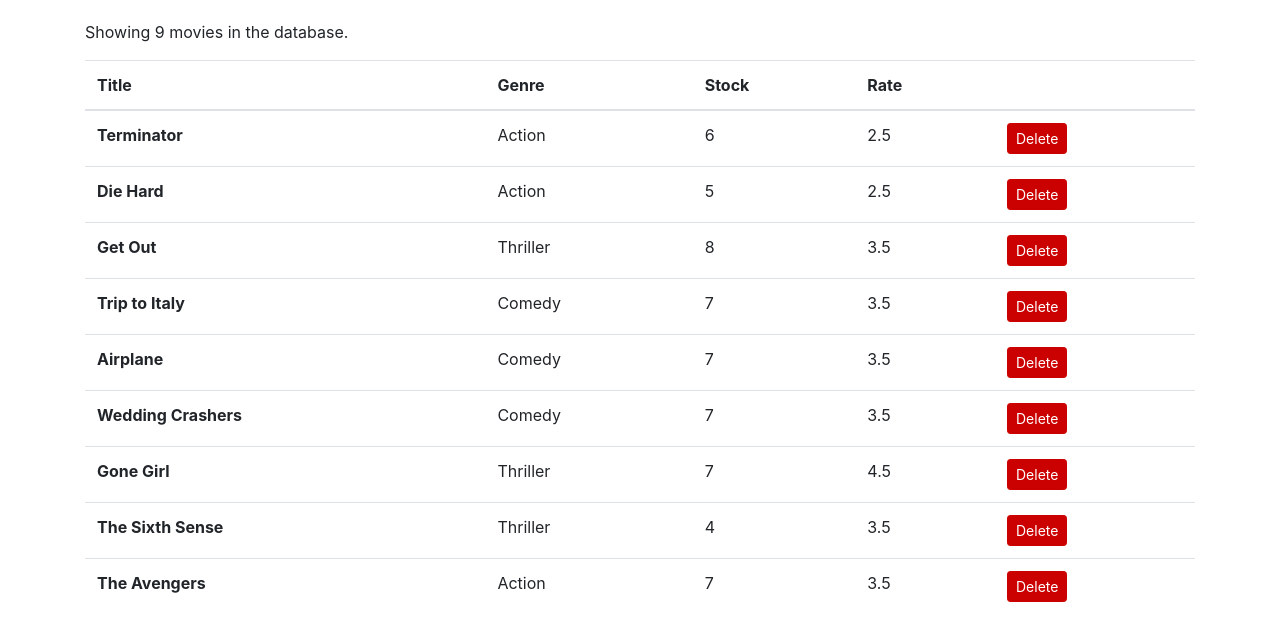
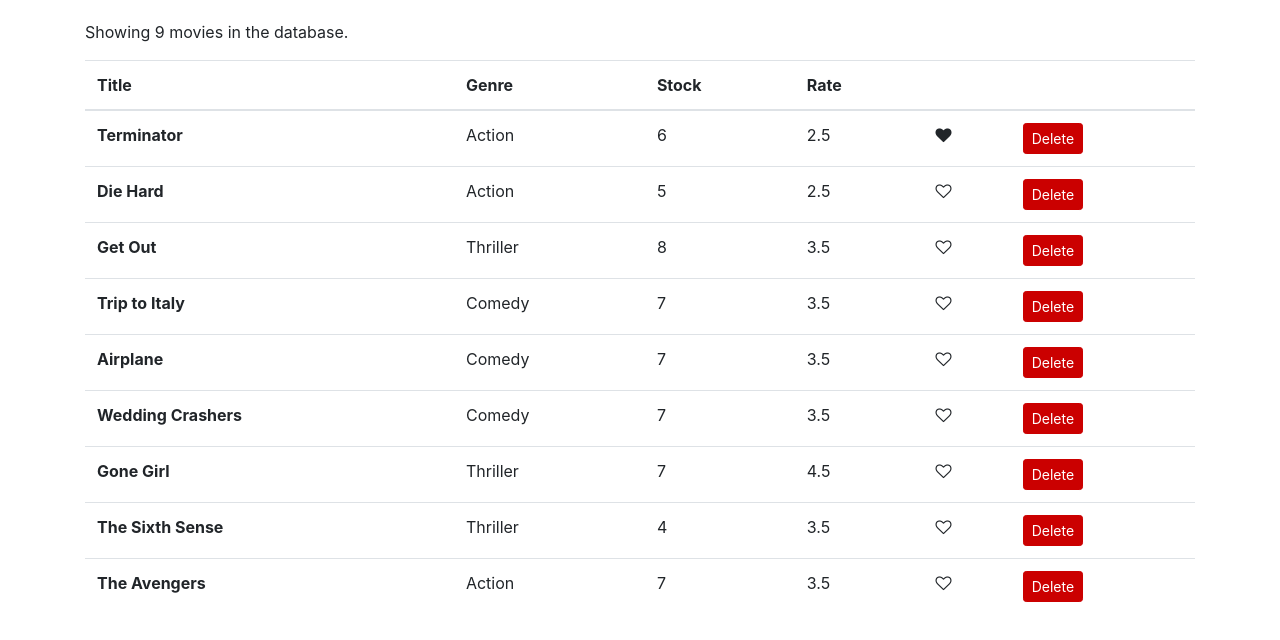
Before and after one commit to webalation/vidly, a React (Create React App) app: page / in a window 1280 px wide. Shown: the top 640 px of the page. Built offline with nearby package versions, Linux system fonts and the light colour scheme.

Commit message:
Created like component

```diff
--- /dev/null
+++ b/src/components/common/like.jsx
@@ -0,0 +1,18 @@
+import React, { Component } from 'react';
+
+const Like = props => {
+    let classes = "fa fa-heart";
+    if (!props.liked) {
+        classes += "-o"
+    }
+    return (
+        <i
+            onClick={props.onClick}
+            style={{ cursor: "pointer" }}
+            className={classes}
+            aria-hidden="true"
+        />
+    );
+}
+
+export default Like;
--- a/src/components/movies.jsx
+++ b/src/components/movies.jsx
@@ -1,6 +1,7 @@
 import React, { Component } from 'react';
 import { getMovies } from '../services/fakeMovieService';
 import styles from './movies.module.css';
+import Like from './common/like';
 
 class Movies extends Component {
     state = {
@@ -14,6 +15,16 @@
         });
         console.log(movie);
     };
+
+    handleLike = movie => {
+        const movies = [...this.state.movies];
+        const index = movies.indexOf(movie);
+        movies[index] = { ...movies[index] };
+        movies[index].liked = !movies[index].liked;
+        this.setState({
+            movies: movies
+        });
+    }
 
     render() {
         const { length: count } = this.state.movies;
@@ -32,6 +43,7 @@
                         <th scope="col">Stock</th>
                         <th scope="col">Rate</th>
                         <th scope="col"></th>
+                        <th scope="col"></th>
                         </tr>
                     </thead>
                     <tbody>
@@ -42,6 +54,9 @@
                                     <td>{movie.genre.name}</td>
                                     <td>{movie.numberInStock}</td>
                                     <td>{movie.dailyRentalRate}</td>
+                                    <td>
+                                        <Like liked={movie.liked} onClick={() => this.handleLike(movie)} />
+                                    </td>
                                     <td><button onClick={() => this.handleDelete(movie)} className="btn btn-secondary btn-sm">Delete</button></td>
                                 </tr>
                             })
--- a/src/services/fakeMovieService.js
+++ b/src/services/fakeMovieService.js
@@ -7,7 +7,8 @@
     genre: { _id: "5b21ca3eeb7f6fbccd471818", name: "Action" },
     numberInStock: 6,
     dailyRentalRate: 2.5,
-    publishDate: "2018-01-03T19:04:28.809Z"
+    publishDate: "2018-01-03T19:04:28.809Z",
+    liked: true
   },
   {
     _id: "5b21ca3eeb7f6fbccd471816",
```
